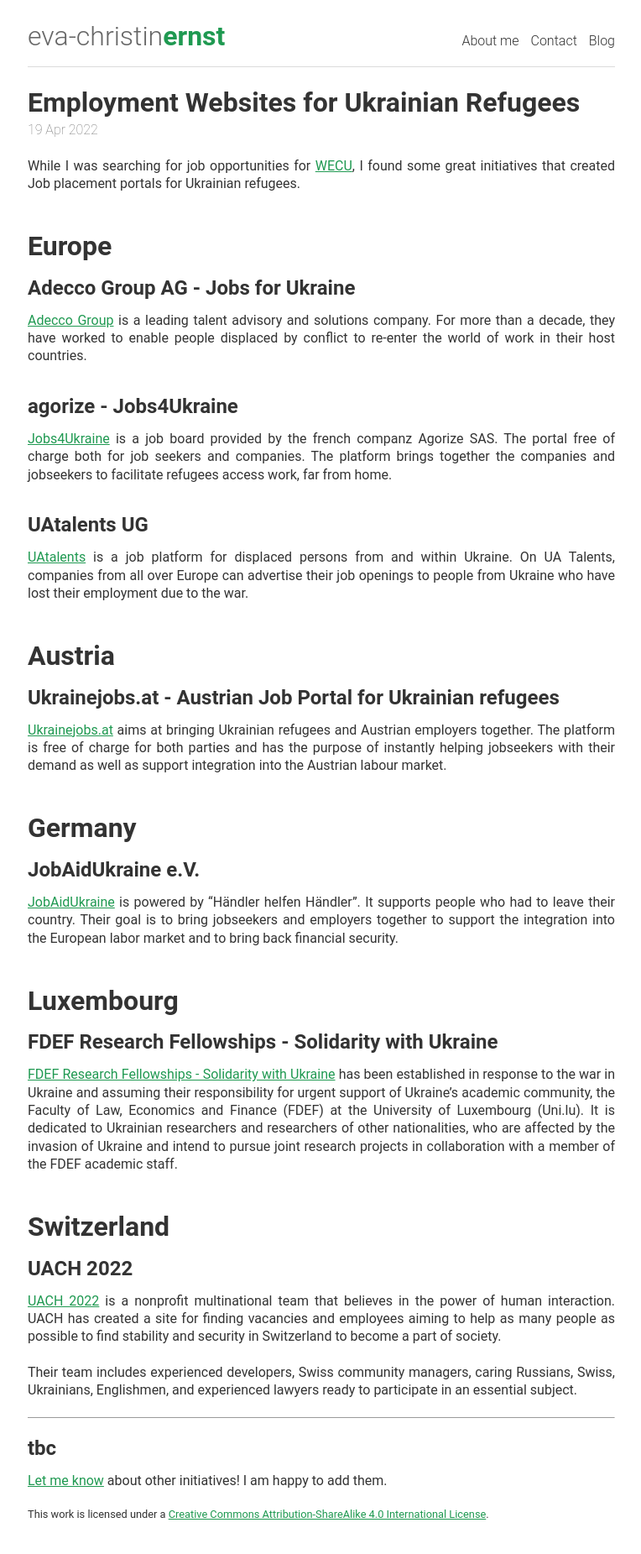
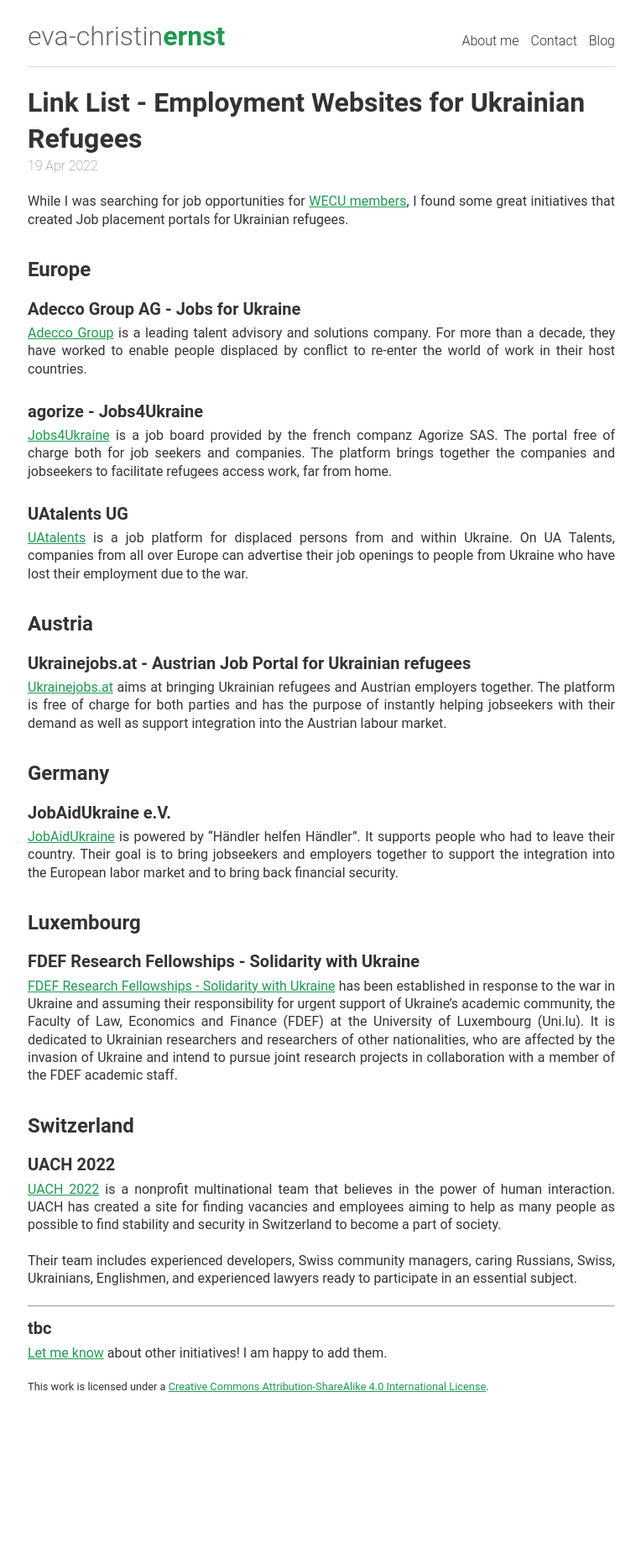
Before and after one commit to evafroehlich/website, a Jekyll site: the page built from _posts/2022-04-19-linklist-work-for-ukrainian-refugees.md, in a window 1280 px wide. Shown: the whole page at 84% size, without its empty margins (257-1021 px from the left). Built offline with Jekyll 4.4.1, drawn with Linux system fonts in a browser that asks for light colours; after the commit the page ends 1699 px from its top, so only the background shows below that.

Commit message:
Update 2022-04-19-linklist-work-for-ukrainian-refugees.md

```diff
--- a/_posts/2022-04-19-linklist-work-for-ukrainian-refugees.md
+++ b/_posts/2022-04-19-linklist-work-for-ukrainian-refugees.md
@@ -1,51 +1,51 @@
 ---
 title: List of links to various employment websites for Ukrainian Refugees
 description: Link List for employment websites
-header: Employment Websites for Ukrainian Refugees
+header: Link List - Employment Websites for Ukrainian Refugees
 category: [Ukraine]
 ---
 
-While I was searching for job opportunities for [WECU](https://eva-ernst.me/blog/supporting-WECU/), I found some great initiatives that created Job placement portals for Ukrainian refugees.
+While I was searching for job opportunities for [WECU members](https://eva-ernst.me/blog/supporting-WECU/), I found some great initiatives that created Job placement portals for Ukrainian refugees.
 
-## Europe
+### Europe
 
-### Adecco Group AG - Jobs for Ukraine
+#### Adecco Group AG - Jobs for Ukraine
 [Adecco Group](https://www.adeccojobsforukraine.com/) is a leading talent advisory and solutions company. For more than a decade, they have worked to enable people displaced by conflict to re-enter the world of work in their host countries.
 
-### agorize - Jobs4Ukraine
+#### agorize - Jobs4Ukraine
 [Jobs4Ukraine](https://get.agorize.com/job4ukraine/) is a job board provided by the french companz Agorize SAS. The portal free of charge both for job seekers and companies.
 The platform brings together the companies and jobseekers to facilitate refugees access work, far from home.
 
-### UAtalents UG
+#### UAtalents UG
 
 [UAtalents](https://www.uatalents.com/about) is a job platform for displaced persons from and within Ukraine. On UA Talents, companies from all over Europe can advertise their job openings to people from Ukraine who have lost their employment due to the war.
 
-## Austria
+### Austria
 
-### Ukrainejobs.at - Austrian Job Portal for Ukrainian refugees
+#### Ukrainejobs.at - Austrian Job Portal for Ukrainian refugees
 [Ukrainejobs.at](https://www.ukrainejobs.at/) aims at bringing Ukrainian refugees and Austrian employers together. The platform is free of charge for both parties and has the purpose of instantly helping jobseekers with their demand as well as support integration into the Austrian labour market.
 
-## Germany
+### Germany
 
-### JobAidUkraine e.V.
+#### JobAidUkraine e.V.
 
 [JobAidUkraine](https://www.jobaidukraine.com/uk) is powered by "Händler helfen Händler". It supports people who had to leave their country. Their goal is to bring jobseekers and employers together to support the integration into the European labor market and to bring back financial security.
 
-## Luxembourg
+### Luxembourg
 
-### FDEF Research Fellowships - Solidarity with Ukraine
+#### FDEF Research Fellowships - Solidarity with Ukraine
 [FDEF Research Fellowships - Solidarity with Ukraine](https://wwwen.uni.lu/fdef/fdef_research_fellowships_solidarity_with_ukraine) has been established in response to the war in Ukraine and assuming their responsibility for urgent support of Ukraine’s academic community, the Faculty of Law, Economics and Finance (FDEF) at the University of Luxembourg (Uni.lu). It is dedicated to Ukrainian researchers and researchers of other nationalities, who are affected by the invasion of Ukraine and intend to pursue joint research projects in collaboration with a member of the FDEF academic staff.
 
-## Switzerland
+### Switzerland
 
-### UACH 2022
+#### UACH 2022
 [UACH 2022](https://uach2022.com/) is a nonprofit multinational team that believes in the power of human interaction. UACH has created a site for finding vacancies and employees aiming to help as many people as possible to find stability and security in Switzerland to become a part of society.
 
 Their team includes experienced developers, Swiss community managers, caring Russians, Swiss, Ukrainians, Englishmen, and experienced lawyers ready to participate in an essential subject.
 
 ---
 
-### tbc
+#### tbc
 
 [Let me know](mailto:
 wecu-backup-network@mailbox.org) about other initiatives! I am happy to add them.
```
